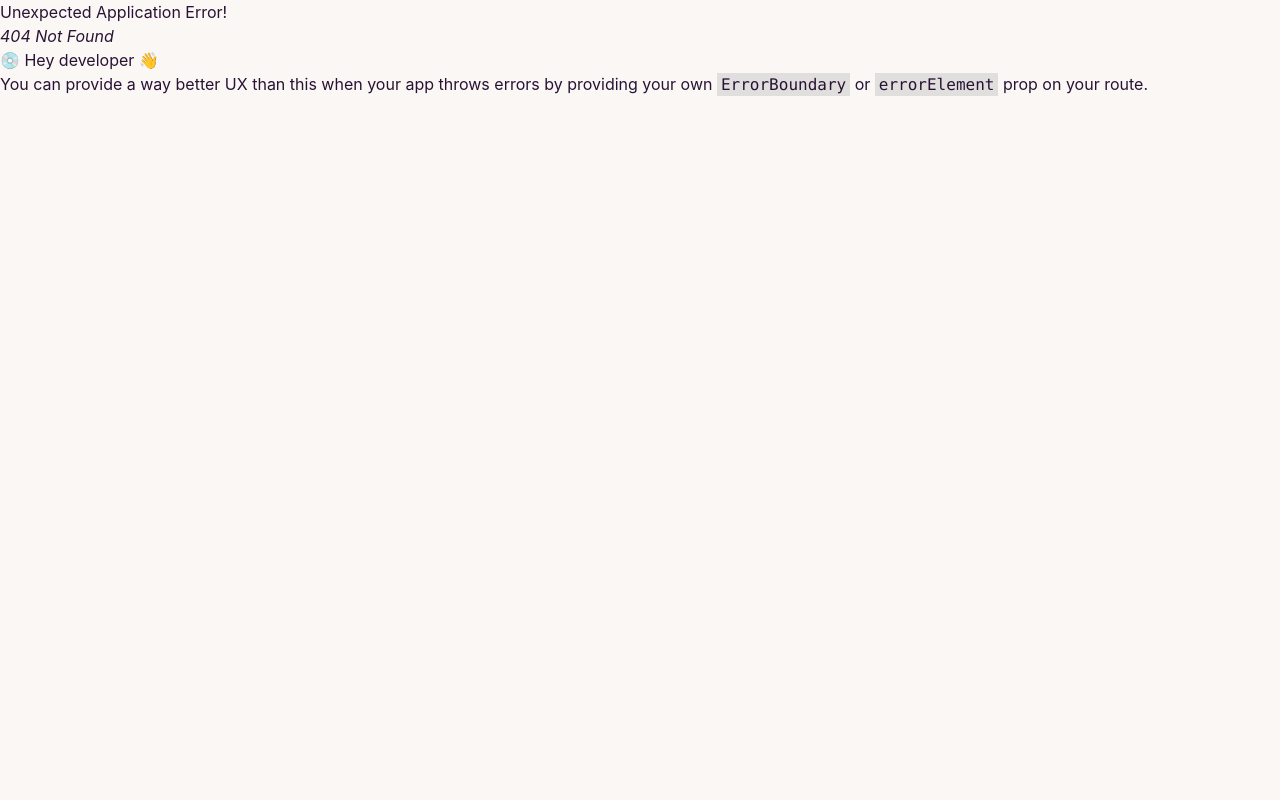
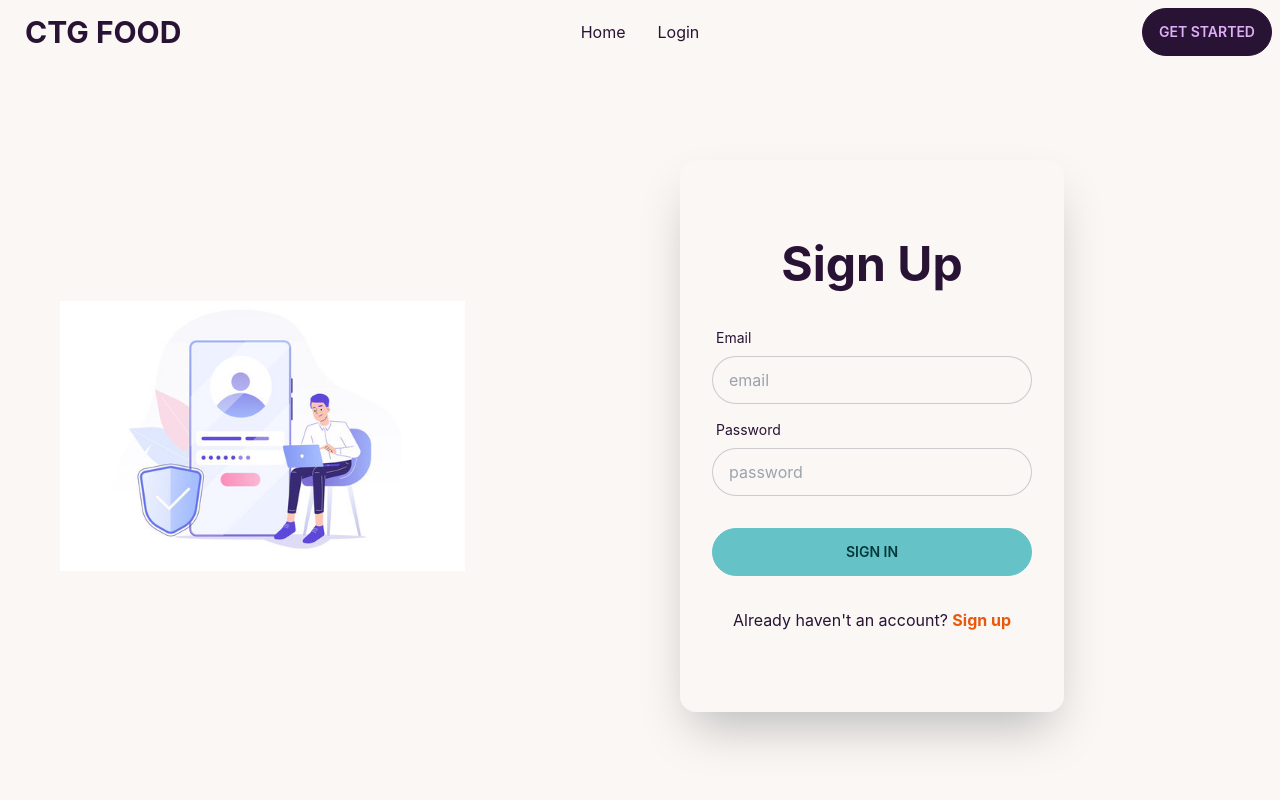
Before and after one commit to tanvirIIUC/ctg-food-client, a React (Create React App) app: page /login in a window 1280 px wide. Before the commit this address had no page. Shown: the top 800 px of the page. Built offline with nearby package versions, Linux system fonts and the light colour scheme.

Commit message:
login add

```diff
--- a/package.json
+++ b/package.json
@@ -7,6 +7,7 @@
     "@testing-library/react": "^13.4.0",
     "@testing-library/user-event": "^13.5.0",
     "daisyui": "^2.38.1",
+    "firebase": "^9.13.0",
     "react": "^18.2.0",
     "react-dom": "^18.2.0",
     "react-router-dom": "^6.4.3",
--- /dev/null
+++ b/src/Firebase/Firebase.confige.js
@@ -0,0 +1,18 @@
+// Import the functions you need from the SDKs you need
+import { initializeApp } from "firebase/app";
+// TODO: Add SDKs for Firebase products that you want to use
+// https://firebase.google.com/docs/web/setup#available-libraries
+
+// Your web app's Firebase configuration
+const firebaseConfig = {
+  apiKey: process.env.REACT_APP_apiKey,
+  authDomain: process.env.REACT_APP_authDomain,
+  projectId: process.env.REACT_APP_projectId,
+  storageBucket: process.env.REACT_APP_storageBucket,
+  messagingSenderId: process.env.REACT_APP_messagingSenderId,
+  appId: process.env.REACT_APP_appId,
+};
+
+// Initialize Firebase
+const app = initializeApp(firebaseConfig);
+export default app;
--- /dev/null
+++ b/src/Pages/Home/Register/Register.js
@@ -0,0 +1,11 @@
+import React from 'react';
+
+const Register = () => {
+    return (
+        <div>
+
+        </div>
+    );
+};
+
+export default Register;
--- /dev/null
+++ b/src/Pages/Login/Login.js
@@ -0,0 +1,44 @@
+import React from 'react';
+import { Link } from 'react-router-dom';
+import loginimg from '../../Assets/login.jpg'
+
+const Login = () => {
+
+    const handleSubmit = event => {
+
+    }
+    return (
+        <div className="hero w-full my-20">
+        <div className="hero-content grid gap-20 md:grid-cols-2 flex-col lg:flex-row">
+            <div className="text-center lg:text-left">
+                <img className='w-3/4' src={loginimg} alt="" />
+            </div>
+            <div className="card flex-shrink-0 w-full max-w-sm shadow-2xl bg-base-100 py-20">
+                <h1 className="text-5xl text-center font-bold">Sign Up</h1>
+                <form onSubmit={handleSubmit} className="card-body">
+
+                    <div className="form-control">
+                        <label className="label">
+                            <span className="label-text">Email</span>
+                        </label>
+                        <input type="text" name='email' placeholder="email" className="input input-bordered" required/>
+                    </div>
+                    <div className="form-control">
+                        <label className="label">
+                            <span className="label-text">Password</span>
+                        </label>
+                        <input type="password" name='password' placeholder="password" className="input input-bordered" required/>
+
+                    </div>
+                    <div className="form-control mt-6">
+                        <input className="btn btn-primary" type="submit" value="Sign in" />
+                    </div>
+                </form>
+                <p className='text-center'>Already haven't an account? <Link to='/register' className='text-orange-600 font-bold'>Sign up</Link> </p>
+            </div>
+        </div>
+    </div>
+    );
+};
+
+export default Login;
--- a/src/Shared/Header/Header.js
+++ b/src/Shared/Header/Header.js
@@ -5,6 +5,8 @@ const Header = () => {
 
     const menuItems = <>
            <li><Link to="/">Home</Link></li>
+           <li><Link to="/login">Login</Link></li>
+
     </>
     return (
         <div className="navbar bg-base-100 container mx-auto">
```
Also changed, not shown: src/Router/Routes/Routes.js (+7 -1 lines), src/Assets/login.jpg (added), 1 other file (tests, documents, lock files or other folders).
